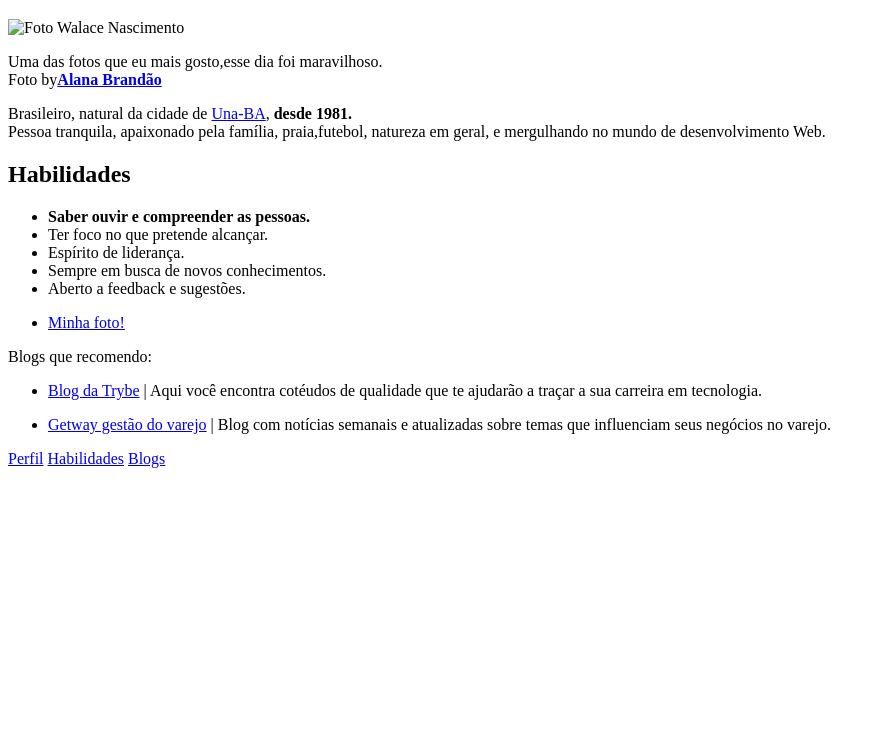
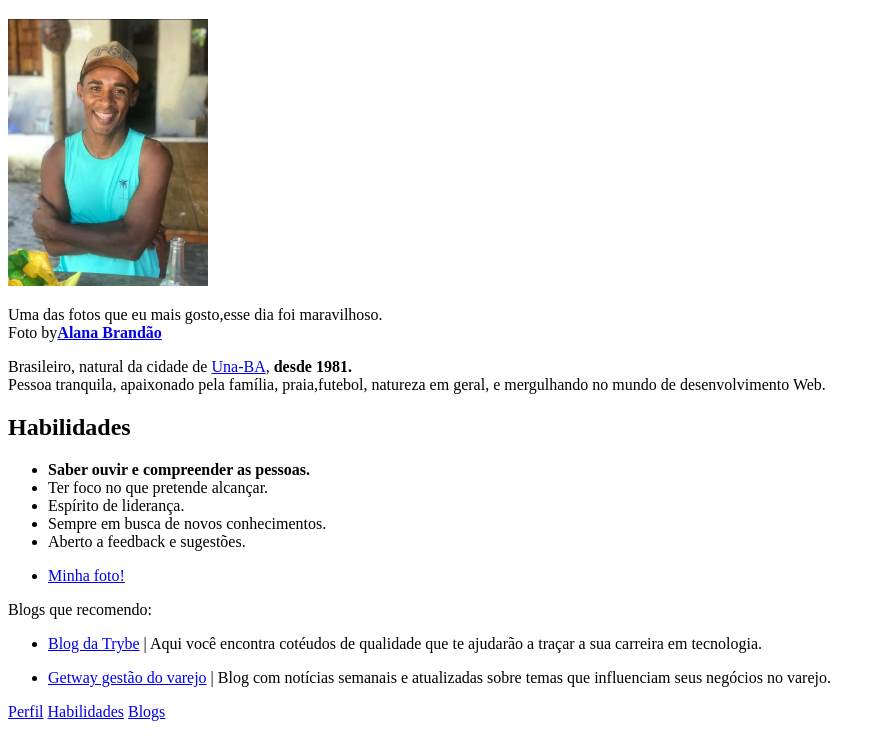
Before and after one commit to walacenascimento/walacenascimento.github.io, a plain HTML site: page index.html in a window 1280 px wide. Shown: the part 61-800 px from the top of the page, without its empty margins (0-885 px from the left). Drawn offline with Linux system fonts and the light colour scheme.

Commit message:
adiciona foto do perfil

```diff
--- a/index.html
+++ b/index.html
@@ -10,7 +10,7 @@
     <!-- Apresentação-->
     <!-- Fonte https://pt.wikipedia.org/wiki/Una -->
     <h1>Walace Nascimento dos Santos</h1>
-    <img src="img/img-perfil.jpg" width="200px" alt="Foto Walace Nascimento">
+    <img src="imagens/perfil.jpg" width="200px" alt="Foto Walace Nascimento">
     <p>Uma das fotos que eu mais gosto,esse dia foi maravilhoso.<br>Foto by<strong><a href="https://www.instagram.com/lanabds/" target="_blank">Alana Brandão</a></strong></p>
     <p>Brasileiro, natural da cidade de <a href="https://pt.wikipedia.org/wiki/Una" target="_blank">Una-BA</a>, <strong>desde 1981.</strong><br>Pessoa tranquila, apaixonado pela família, praia,futebol, natureza em geral, e mergulhando no mundo de desenvolvimento Web.
     <!-- lista de habilidades-->
@@ -24,7 +24,7 @@
     </ul>
     <!-- links-->
     <ul>
-        <li> <a href="img/img-perfil.jpg" target="_top">Minha foto!</a></li>
+        <li> <a href="imagens/perfil.jpg" target="_top">Minha foto!</a></li>
     </ul>
     <!--Blogs-->
     <p>Blogs que recomendo:</p>
```
Also changed, not shown: blog.html (+1 -1 lines), habilidades.html (+1 -1 lines), perfil.html (+1 -1 lines).
